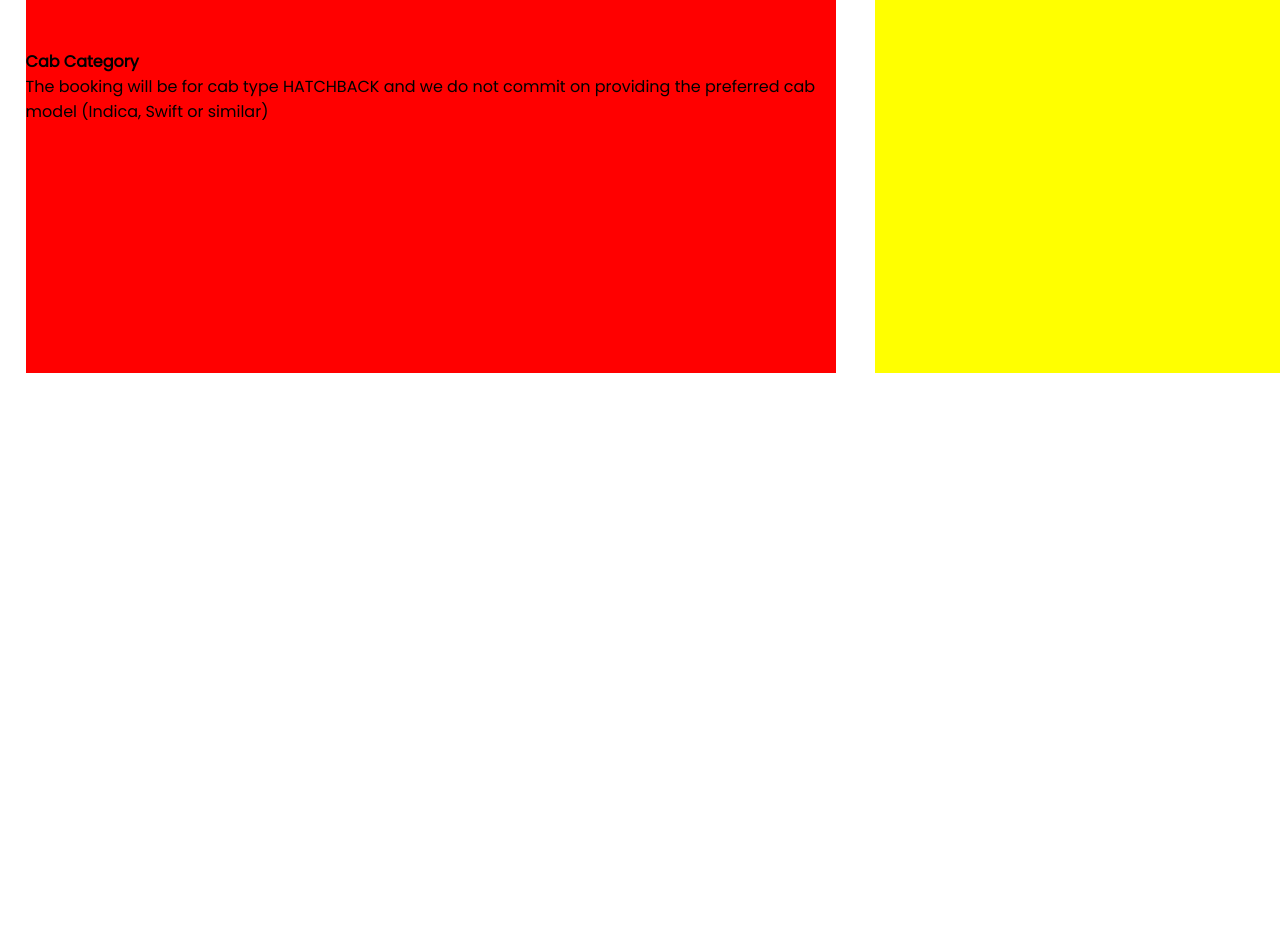
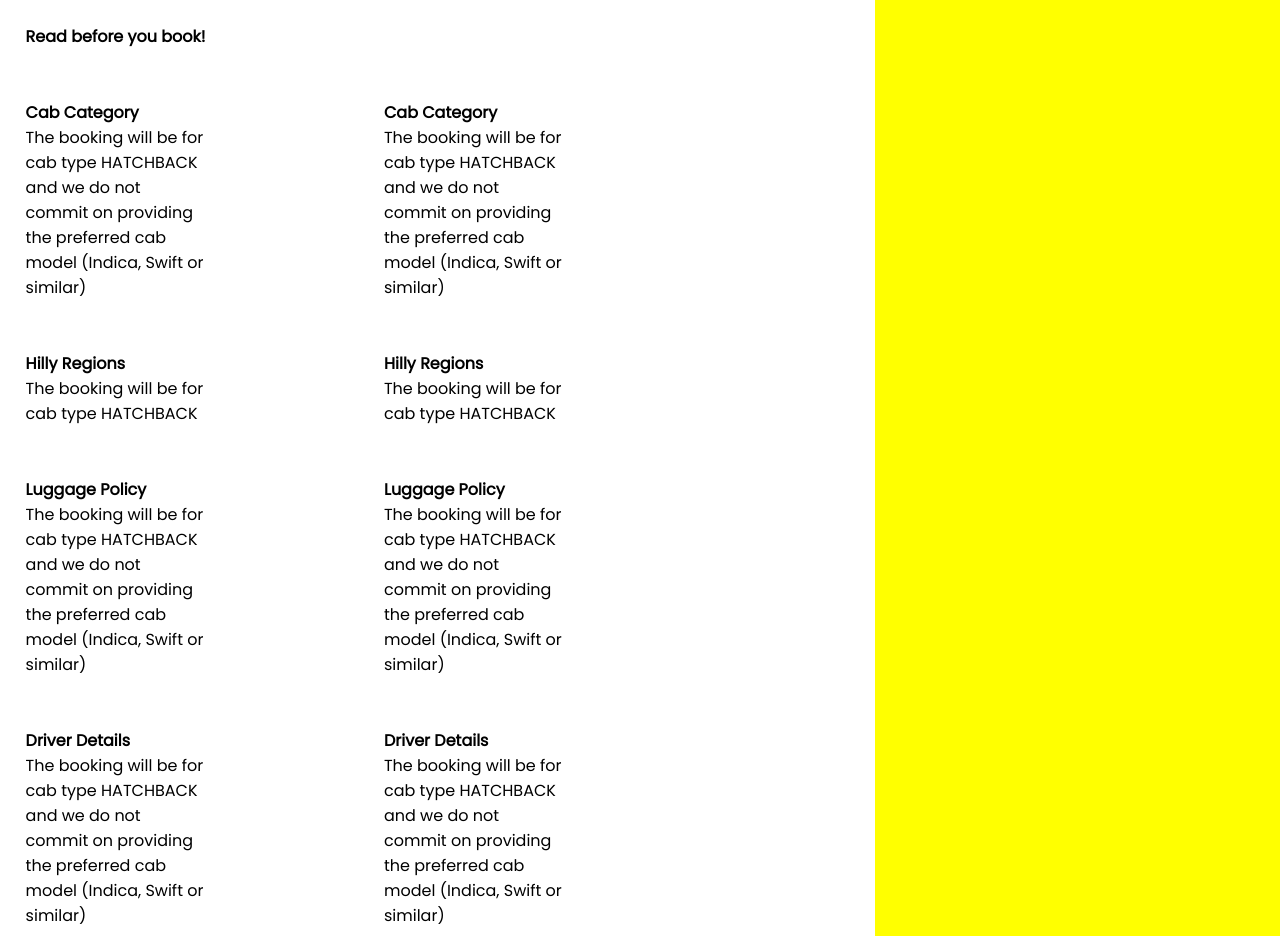
Before and after one commit to paras231/Frontend-mastery, a React (Vite) app in the folder page-design1/: page / in a window 1280 px wide. Shown: the part 1240-2176 px from the top of the page. Before the commit the page ends 1613 px from the top, so only its background shows below. Built offline with nearby package versions, Linux system fonts and the light colour scheme; a web font is replaced by a local one.

Commit message:
added div

```diff
--- a/page-design1/src/Travel/Cab/CabDetail.jsx
+++ b/page-design1/src/Travel/Cab/CabDetail.jsx
@@ -133,14 +133,66 @@ const CabDetail = () => {
             </div>
           </div>
           <p className={styles.readBefore}>Read before you book!</p>
-          <div className={styles.categories}>
-
+          <div className={styles.catgoryWrapper}>
             <div className={styles.cabCaterory}>
-            <p className={styles.readBefore}>Cab Category</p>
-              <p>
-                The booking will be for cab type HATCHBACK and we do not commit
-                on providing the preferred cab model (Indica, Swift or similar)
-              </p>
+              <p className={styles.readBefore}>Cab Category</p>
+              <div className={styles.categoryText}>
+                <p>
+                  The booking will be for cab type HATCHBACK and we do not
+                  commit on providing the preferred cab model (Indica, Swift or
+                  similar)
+                </p>
+              </div>
+              <p className={styles.readBefore}>Hilly Regions</p>
+              <div className={styles.categoryText}>
+                <p>The booking will be for cab type HATCHBACK</p>
+              </div>
+              <p className={styles.readBefore}>Luggage Policy</p>
+              <div className={styles.categoryText}>
+                <p>
+                  The booking will be for cab type HATCHBACK and we do not
+                  commit on providing the preferred cab model (Indica, Swift or
+                  similar)
+                </p>
+              </div>
+              <p className={styles.readBefore}>Driver Details</p>
+              <div className={styles.categoryText}>
+                <p>
+                  The booking will be for cab type HATCHBACK and we do not
+                  commit on providing the preferred cab model (Indica, Swift or
+                  similar)
+                </p>
+              </div>
+            </div>
+            <div className={styles.cabCaterory}>
+              <p className={styles.readBefore}>Cab Category</p>
+              <div className={styles.categoryText}>
+                <p>
+                  The booking will be for cab type HATCHBACK and we do not
+                  commit on providing the preferred cab model (Indica, Swift or
+                  similar)
+                </p>
+              </div>
+              <p className={styles.readBefore}>Hilly Regions</p>
+              <div className={styles.categoryText}>
+                <p>The booking will be for cab type HATCHBACK</p>
+              </div>
+              <p className={styles.readBefore}>Luggage Policy</p>
+              <div className={styles.categoryText}>
+                <p>
+                  The booking will be for cab type HATCHBACK and we do not
+                  commit on providing the preferred cab model (Indica, Swift or
+                  similar)
+                </p>
+              </div>
+              <p className={styles.readBefore}>Driver Details</p>
+              <div className={styles.categoryText}>
+                <p>
+                  The booking will be for cab type HATCHBACK and we do not
+                  commit on providing the preferred cab model (Indica, Swift or
+                  similar)
+                </p>
+              </div>
             </div>
           </div>
         </div>
--- a/page-design1/src/Travel/Cab/cabDetail.module.scss
+++ b/page-design1/src/Travel/Cab/cabDetail.module.scss
@@ -105,14 +105,15 @@
   display: flex;
   gap: 3vmax;
   width: 98%;
-  height: 100vmax;
+  height: 140vmax;
   margin-left: 2%;
+  margin-top: 4vmax;
 }
 .secondaryOne {
   display: flex;
   flex-direction: column;
   flex: 2;
-  background-color: red;
+  // background-color: red;
   .driverText {
     font-size: 1rem;
     font-weight: 600;
@@ -266,12 +267,14 @@
   margin-top: 4vmax;
 }
 
-
-.categories{
+.catgoryWrapper {
   display: flex;
-  gap: 3vmax;
+  gap: 14vmax;
 }
 
+.categoryText {
+  width: 14vmax;
+}
 .secondaryTwo {
   display: flex;
   flex-direction: column;
```
